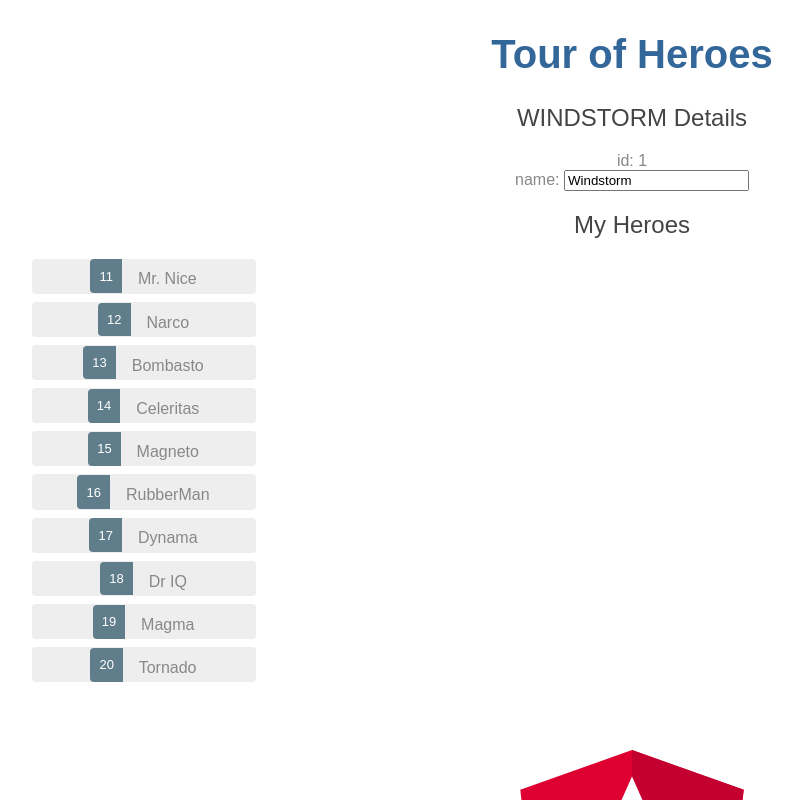
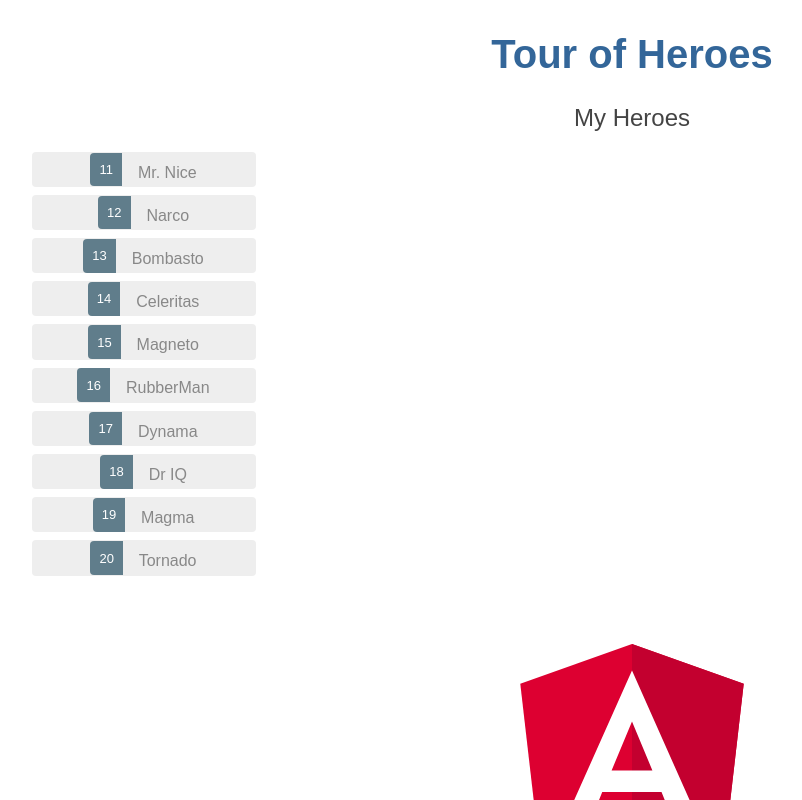
Before and after one commit to dev00rob/angular-heroes, an Angular app: page / in a window 1280 px wide. Shown: the top 800 px of the page, without its empty margins (8-810 px from the left). Built offline with nearby package versions, Linux system fonts and the light colour scheme.

Commit message:
add *ngIf to expect a selected hero if clicked

```diff
--- a/src/app/heroes/heroes.component.html
+++ b/src/app/heroes/heroes.component.html
@@ -2,14 +2,18 @@
 <!--  {{hero.name}}-->
 <!--</p>-->
 
-<h2>{{ hero.name | uppercase }} Details</h2>
-<div><span>id: </span>{{ hero.id }}</div>
-<!--<div><span>name: </span>{{ hero.name }}</div>-->
+<div *ngIf="selectedHero">
+    <h2>{{ hero.name | uppercase }} Details</h2>
+    <div><span>id: </span>{{ selectedHero.id }}</div>
+    <!--<div><span>id: </span>{{ hero.id }}</div>-->
+    <!--<div><span>name: </span>{{ hero.name }}</div>-->
 
-<div>
-    <label>name:
-        <input [(ngModel)]="hero.name" placeholder="name"/>
-    </label>
+    <div>
+        <label>name:
+            <input [(ngModel)]="selectedHero.name" placeholder="name"/>
+            <!--<input [(ngModel)]="hero.name" placeholder="name"/>-->
+        </label>
+    </div>
 </div>
 
 <h2>My Heroes</h2>
```
